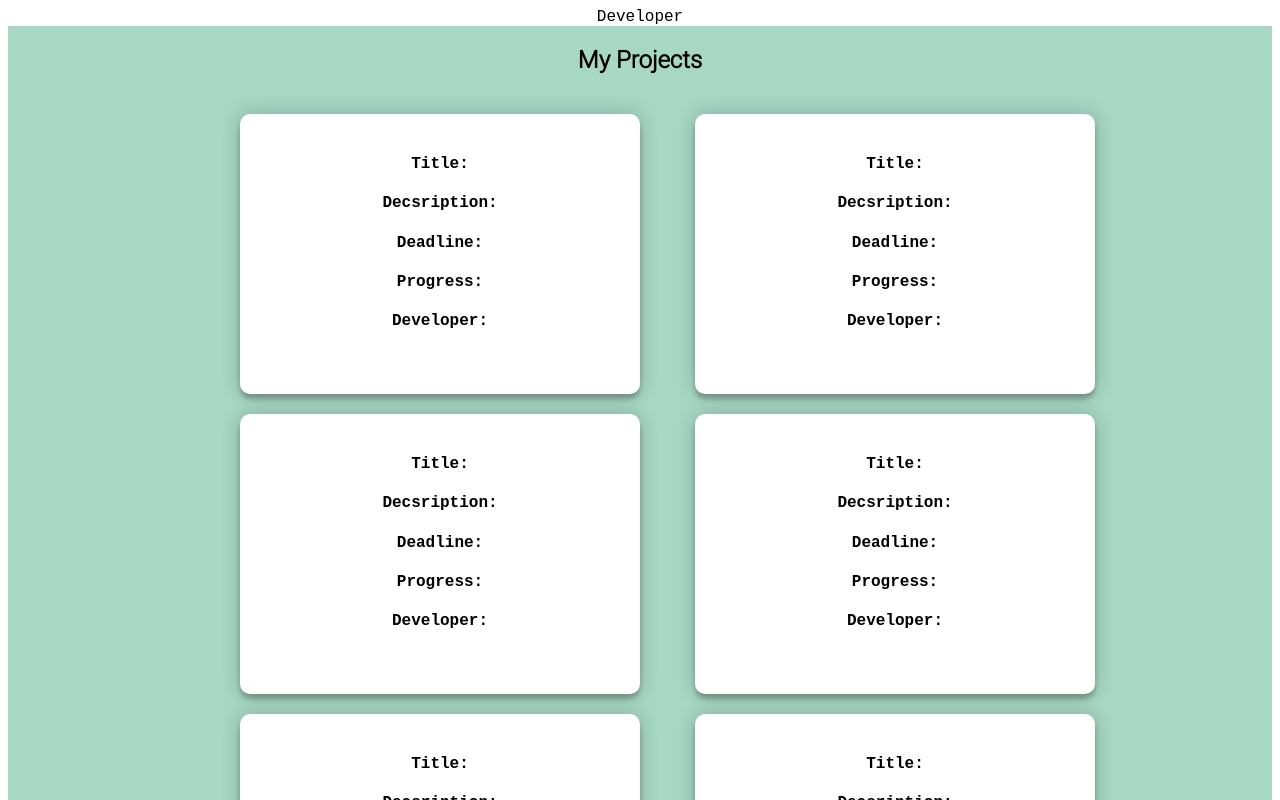
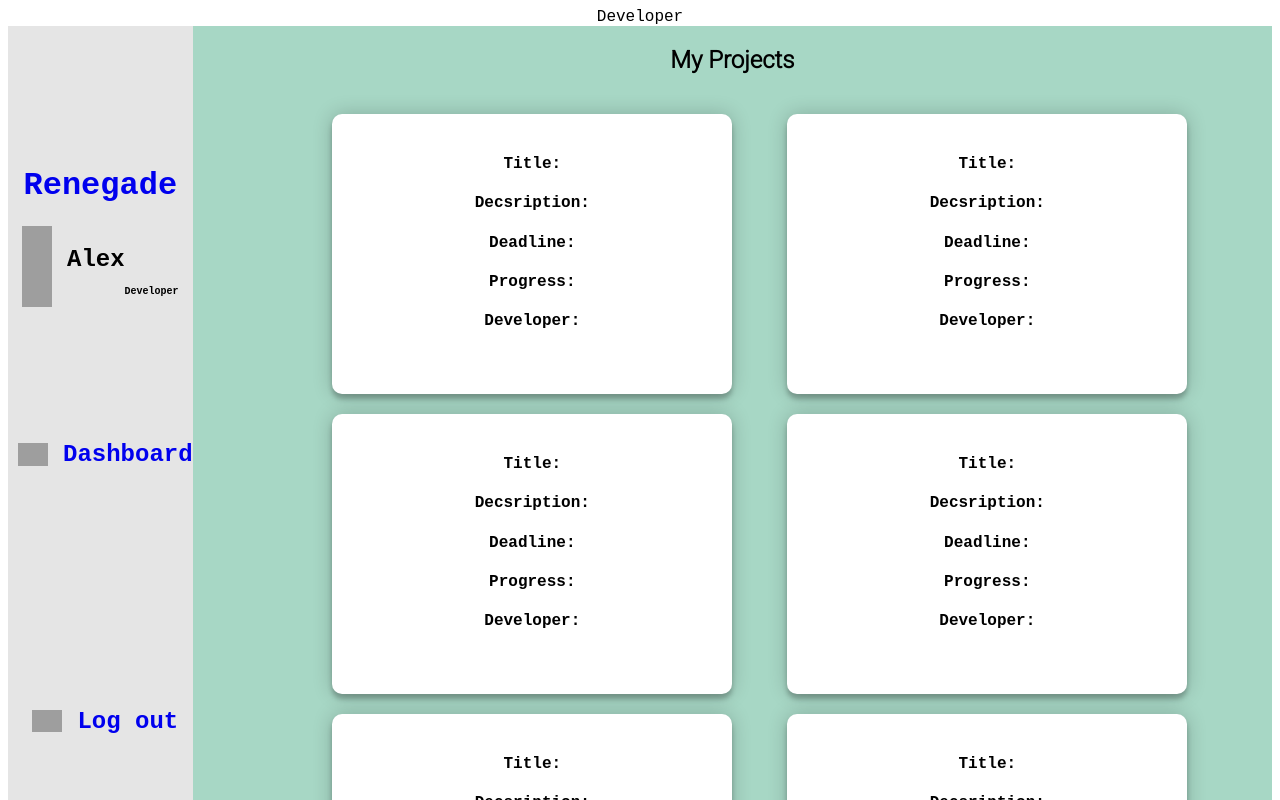
Before and after one commit to Patrick-Njiru/renegade, a React (Create React App) app in the folder client/: page /developer in a window 1280 px wide. Shown: the top 800 px of the page. Built offline with nearby package versions, Linux system fonts and the light colour scheme; grey boxes are pictures that could not be loaded.

Commit message:
Import component and add styles.

```diff
--- a/client/src/components/Developer.js
+++ b/client/src/components/Developer.js
@@ -1,11 +1,15 @@
 import React from 'react'
 import MyProjects from './MyProjects'
+import NavBar from './NavBar'
 
 function Developer( { userProps }) {
   return (
     <>
-      <div>Developer</div>
+    <div>Developer</div>
+    <div style={{display: 'flex', justifyContent: 'space-evenly'}}>
+      <NavBar />
       <MyProjects userProps = {userProps} />
+    </div>
     </>
 
   )
```
